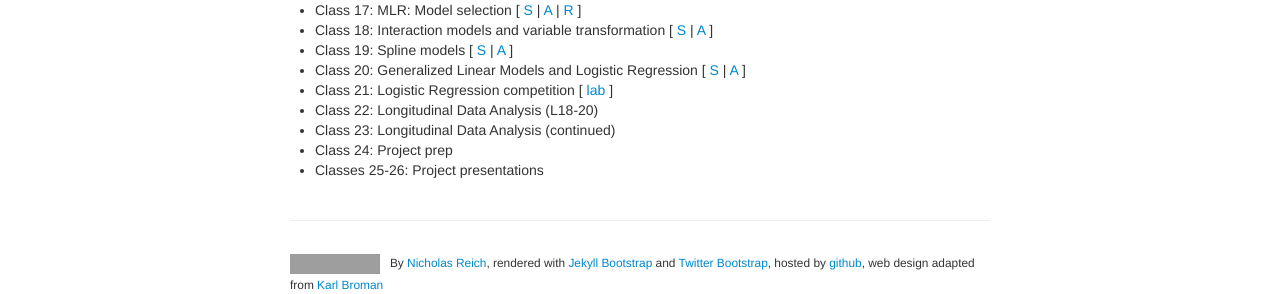
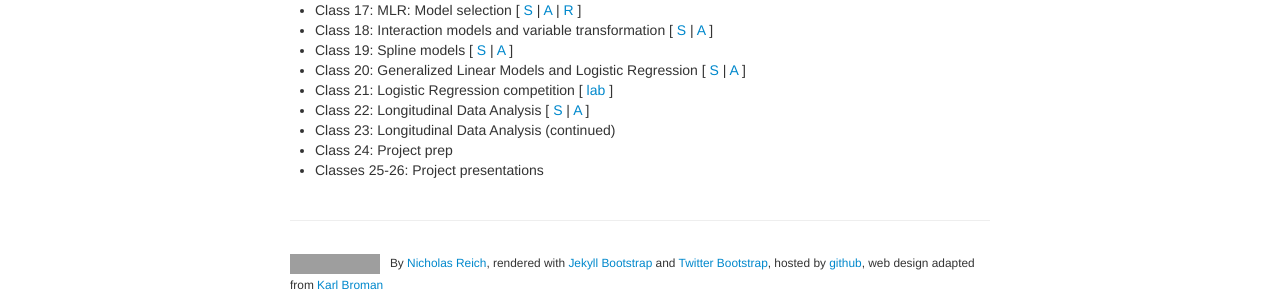
Before and after one commit to nickreich/methods2, a Jekyll site: the page built from pages/notes.md, in a window 1280 px wide. Shown: the part 552-846 px from the top of the page. Built offline with Jekyll 4.4.1, drawn with Linux system fonts in a browser that asks for light colours; grey boxes are pictures that could not be loaded.

Commit message:
adding class 22 materials

```diff
--- a/pages/notes.md
+++ b/pages/notes.md
@@ -30,7 +30,7 @@ Source files for all notes are available from the [master branch of the GitHub r
  * Class 19: Spline models \[  [S](../assets/lectures/class19_Splines.pdf) \| [A](../assets/lectures/class19_Splines_Annotated.pdf)  \]
  * Class 20: Generalized Linear Models and Logistic Regression \[  [S](../assets/lectures/class20_GLMlogistic.pdf) \| [A](../assets/lectures/class20_GLMlogistic_Annotated.pdf)  \]
  * Class 21: Logistic Regression competition \[ [lab](../assets/lectures/titanic.html) \]
- * Class 22: Longitudinal Data Analysis (L18-20)
+ * Class 22: Longitudinal Data Analysis \[  [S](../assets/lectures/class22_LDA.pdf) \| [A](../assets/lectures/class22_LDA_Annotated.pdf)  \]
  * Class 23: Longitudinal Data Analysis (continued)
  * Class 24: Project prep
  * Classes 25-26: Project presentations
```
Also changed, not shown: 2 other files.
